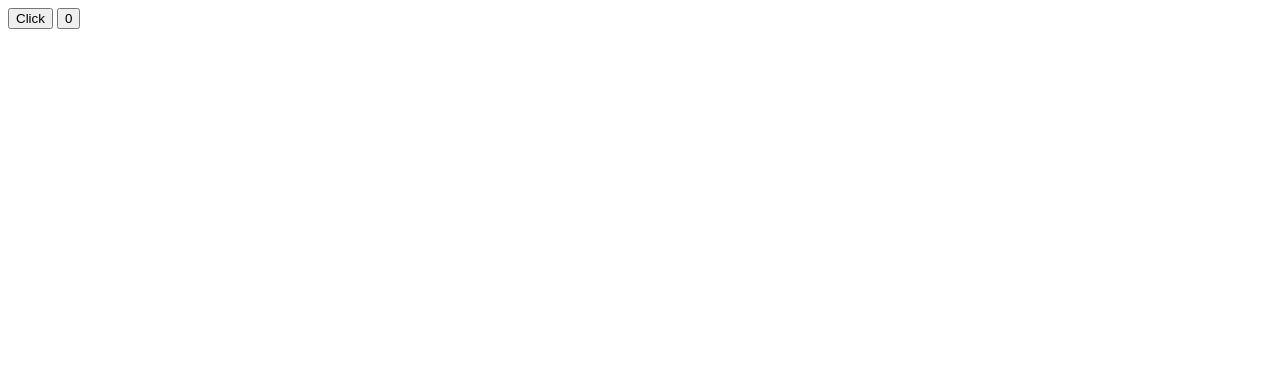
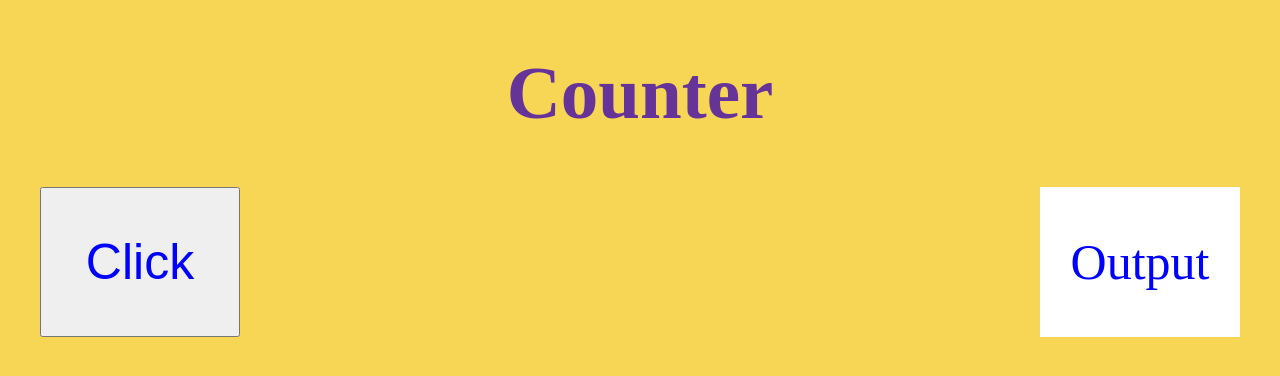
Before and after one commit to VladOrpik/Orpik_lab1_WebDevelopment, a plain HTML site: page LABA1ORPIK/index.html in a window 1280 px wide. Drawn offline with Linux system fonts and the light colour scheme.

Commit message:
fix design

```diff
--- a/LABA1ORPIK/css/style.css
+++ b/LABA1ORPIK/css/style.css
@@ -0,0 +1,32 @@
+body{
+    background: #f6d654;
+}
+.button__click,#clicks{
+    width: 200px;
+    height: 150px;
+}
+#clicks{
+    background-color:white;
+    text-align: center;
+    line-height: 150px;
+}
+.button__click:hover{
+background-color:red;
+}
+.wrapper{
+    width: 1200px;
+    margin: 0 auto;
+    display: flex;
+    justify-content: space-between;
+    align-items: center;
+
+}
+span{
+    font-size: 50px;
+    color: blue;
+}
+.title{
+    font-size: 75px;
+text-align: center;
+color: rebeccapurple;
+}
--- a/LABA1ORPIK/index.html
+++ b/LABA1ORPIK/index.html
@@ -9,8 +9,14 @@
     <script src="./js/index.js"></script>
 </head>
 <body>
-    <button  type="button" onClick="onClick()">Click</button>
-    <button id="clicks">0</button>
+    <h1 class="title">
+        Counter
+    </h1>
+    <div class="wrapper">
+        <button class="button__click"  type="button" onClick="onClick()"><span>Click</span></button>
+        <output id="clicks"><span>Output</span></output>
+    </div>
+
 
 </body>
 </html>
--- a/LABA1ORPIK/js/index.js
+++ b/LABA1ORPIK/js/index.js
@@ -2,4 +2,6 @@ var clicks = 0;
     function onClick() {
         clicks += 1;
         document.getElementById("clicks").innerHTML = clicks;
+        var x = document.getElementById("clicks");
+        x.style.fontSize = "50px";
     };
```
